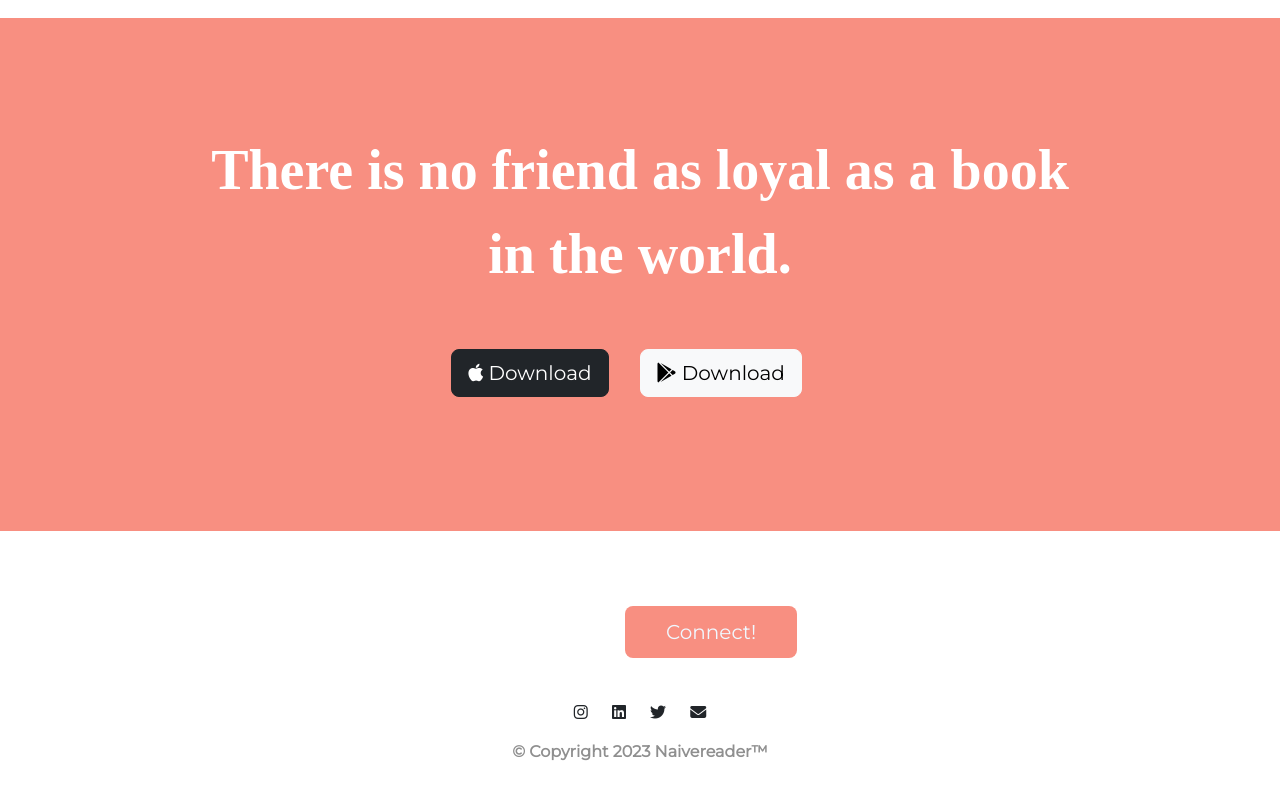
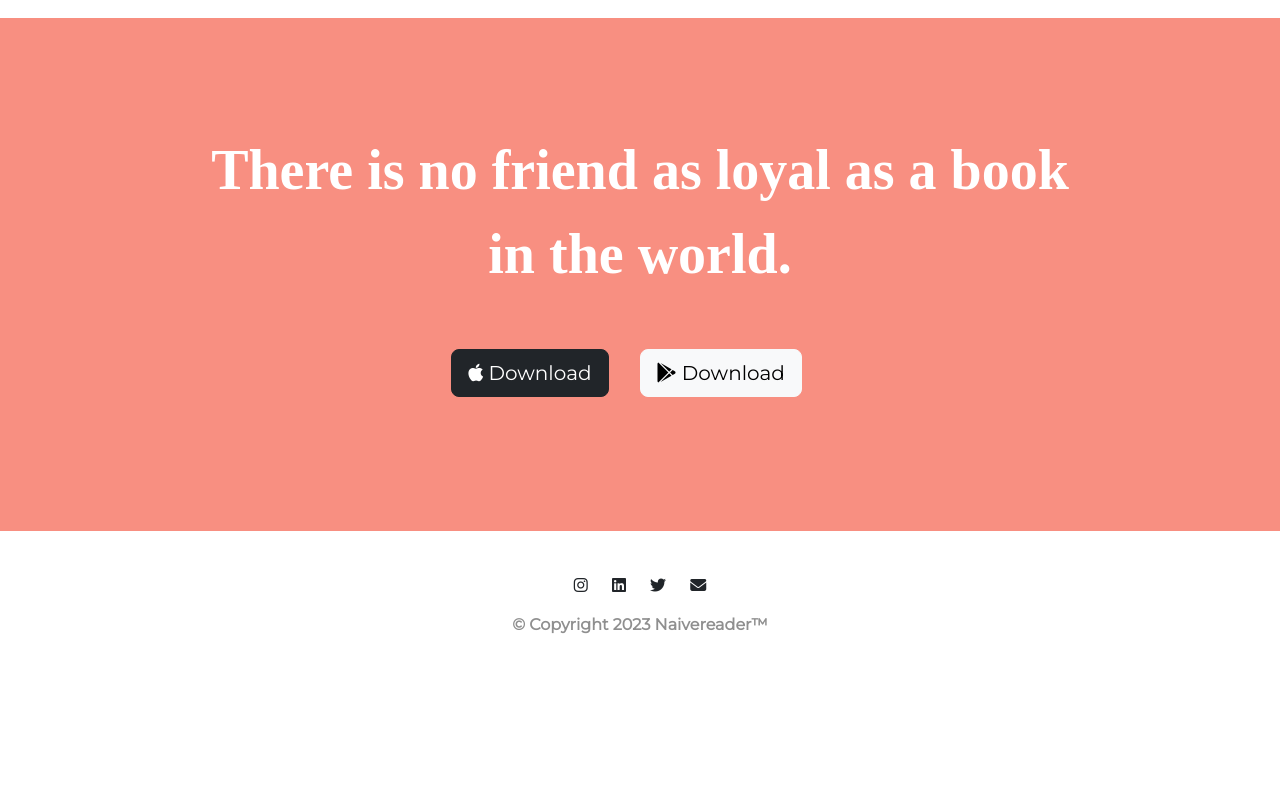
Before and after one commit to Krupa27/Book-Store, a plain HTML site: page index.html in a window 1280 px wide. Shown: the part 2499-3299 px from the top of the page. After the commit the page ends 3216 px from the top, so only its background shows below. Drawn offline with nearby package versions, Linux system fonts and the light colour scheme.

Commit message:
Update index.html

```diff
--- a/index.html
+++ b/index.html
@@ -187,9 +187,9 @@
     <button class="download-button btn btn-lg btn-dark"><i class="fa-brands fa-apple"></i> Download</button>
     <button class="download-button btn btn-lg btn-light"><i class="fa-brands fa-google-play"></i> Download</button>
 </section>
-<div class="contactform">
+<!-- <div class="contactform">
     <a class="contact btn btn-lg " href="https://docs.google.com/forms/d/e/1FAIpQLSe8xYepoXRmFdF6vdOT8UvUpRCJFk5lZb2mgFp3j9XKnXB0nQ/viewform?usp=sf_link">Connect!</a>
-</div>
+</div> -->
 <footer id="footer">
     <i class="footer-icon fa-brands fa-instagram"></i>
     <i class="footer-icon fa-brands fa-linkedin"></i>
```
